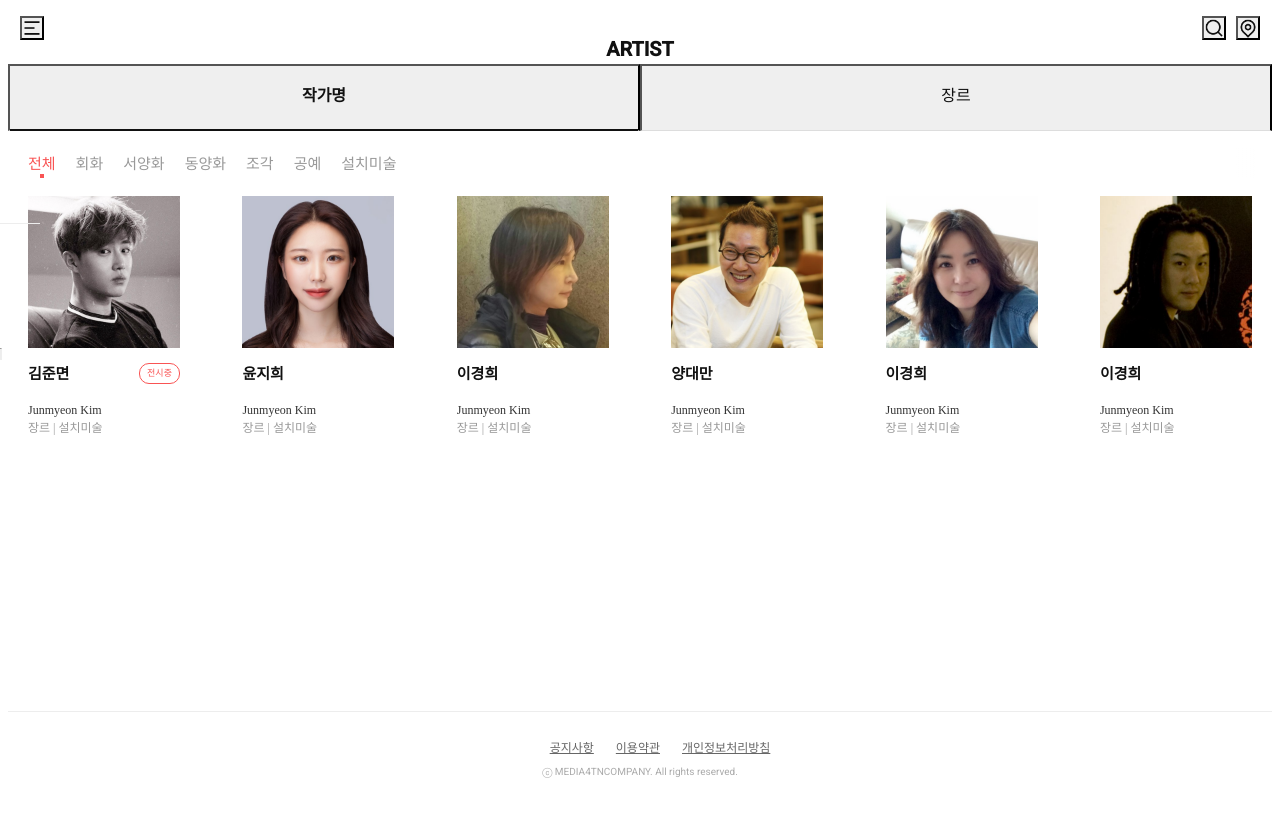
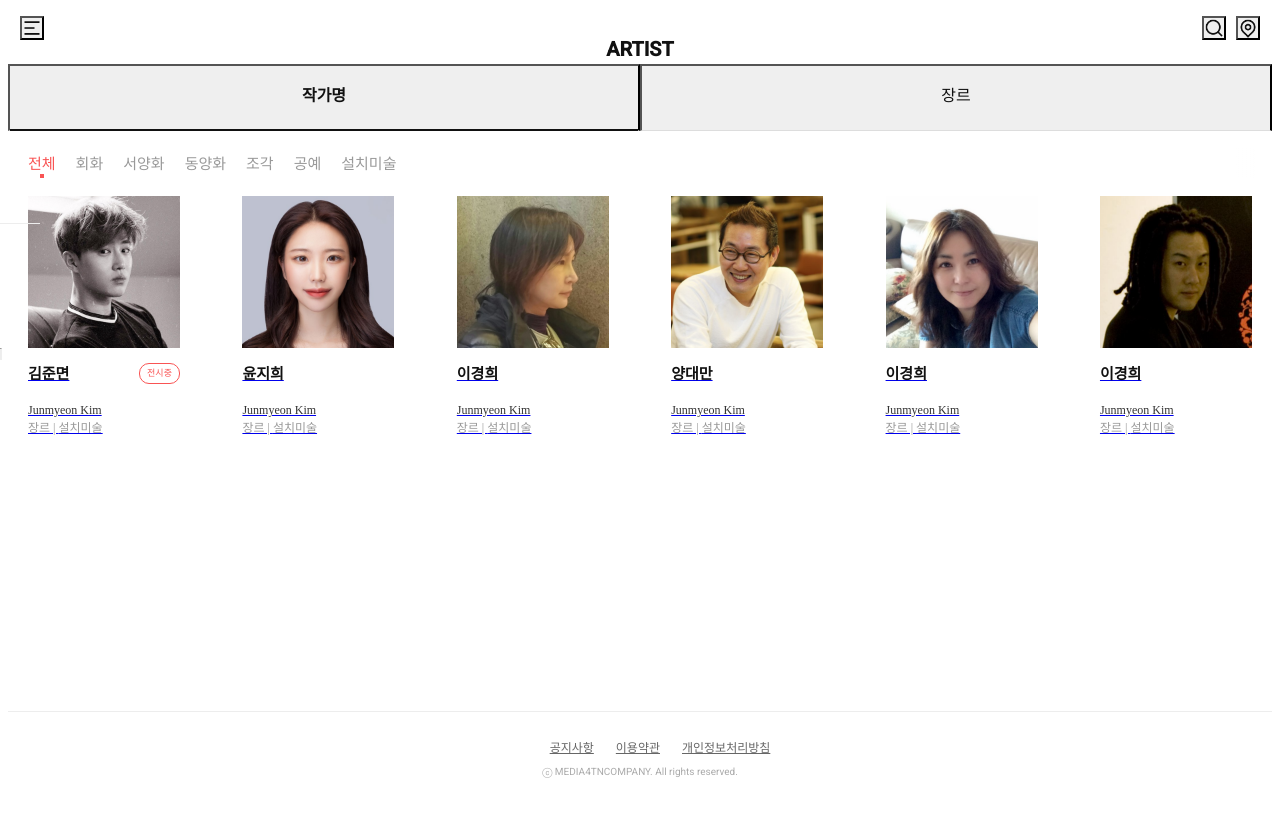
Before and after one commit to kongbeoul/study_nextjs_artntok, a Next.js app: page /artist in a window 1280 px wide. Built offline with nearby package versions, Linux system fonts and the light colour scheme.

Commit message:
동적 라우팅 추가

```diff
--- a/pages/artist.js
+++ b/pages/artist/index.js
@@ -1,11 +1,12 @@
 import React, { Component, createRef } from 'react';
+import Link from 'next/link';
 import cx from 'classnames';
-import Layout from '../components/Layout';
+import Layout from '../../components/Layout';
 import Slider from 'react-slick';
-import { Tabs, Content, Item } from '../components/Tabs';
+import { Tabs, Content, Item } from '../../components/Tabs';
 import 'slick-carousel/slick/slick.css';
 import 'slick-carousel/slick/slick-theme.css';
-import '../components/Tabs/Tab.css';
+import '../../components/Tabs/Tab.css';
 
 const anchors = ['작가명', '장르'];
 
@@ -64,6 +65,13 @@ const tabData = [[{
   display: false
 }]]
 
+const ArtistLink = ({ id, children }) => {
+  return (
+    <Link href={`/artist/[artist]`} as={`/artist/${id}`}>
+      <a>{ children }</a>
+    </Link>
+  )
+};
 
 export default class Artist extends Component {
   static getInitialProps({ pathname }) {
@@ -119,8 +127,12 @@ export default class Artist extends Component {
             {
               tabData[selectedIndex]
               ? (
-                  tabData[selectedIndex].map(item => {
-                    return <Item key={item.id} {...item} />
+                  tabData[selectedIndex].map(({id, ...item}) => {
+                    return (
+                      <ArtistLink key={id} id={id}>
+                        <Item {...item} />
+                      </ArtistLink>
+                    )
                   })
                 )
               : <div></div>
```
Also changed, not shown: pages/artist/[artist].js (added, +10 -0 lines).
